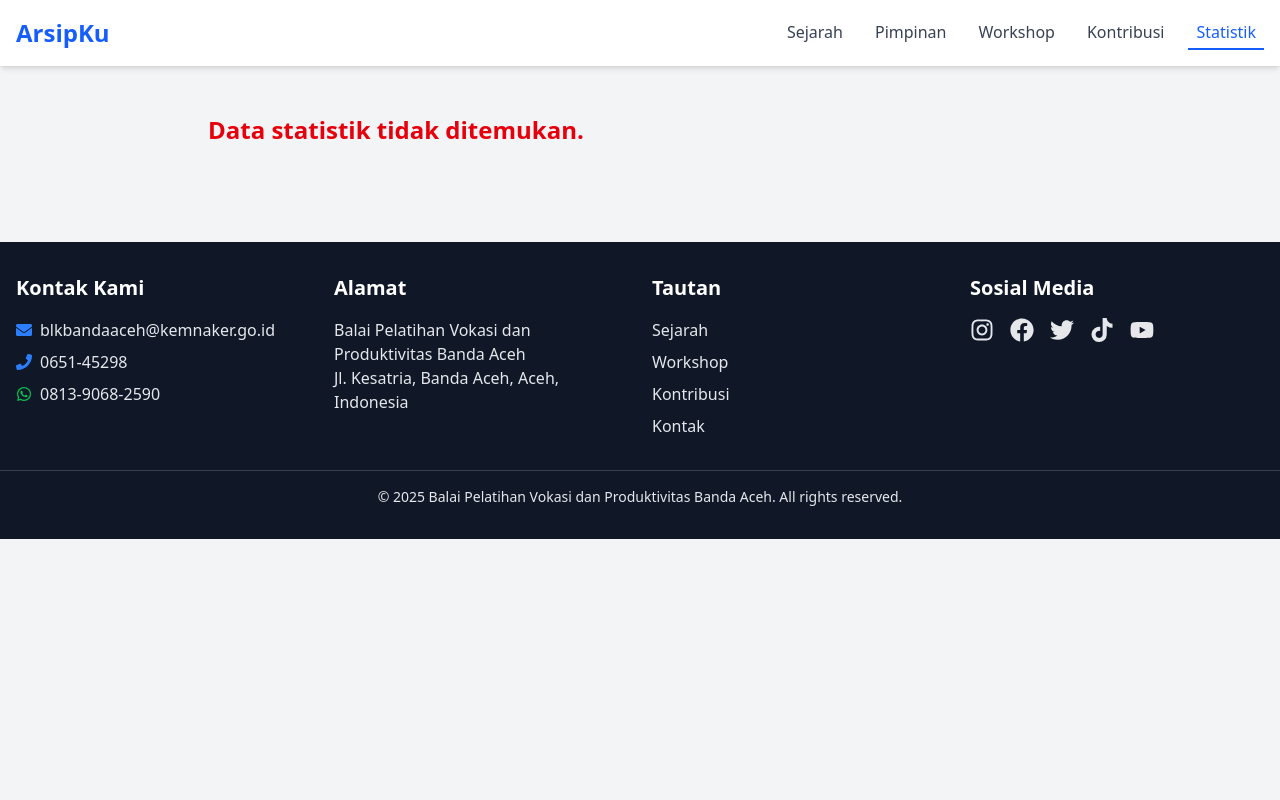
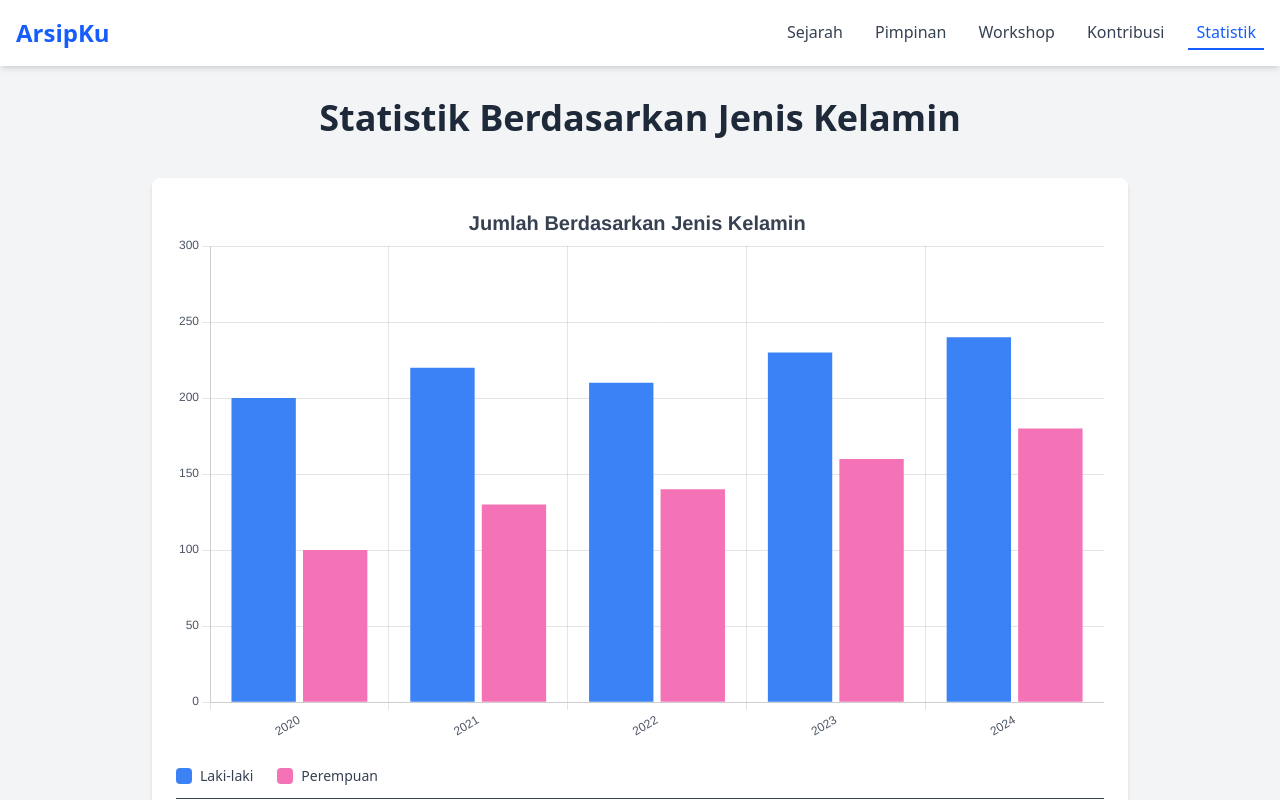
Before and after one commit to rizal-fahmi/arsipku, a React (Vite) app: page /statistik/gender in a window 1280 px wide. Shown: the top 800 px of the page. Built offline with nearby package versions, Linux system fonts and the light colour scheme.

Commit message:
perubahan data dan halaman statistik detail

```diff
--- a/package.json
+++ b/package.json
@@ -18,6 +18,7 @@
     "react-dom": "^19.1.0",
     "react-icons": "^5.5.0",
     "react-router-dom": "^7.6.2",
+    "react-select": "^5.10.1",
     "tailwindcss": "^4.1.10"
   },
   "devDependencies": {
--- /dev/null
+++ b/src/data/dataMap.js
@@ -0,0 +1,35 @@
+import peserta from './peserta';
+import gender from './gender';
+import penempatan from './penempatan';
+import populer from './populer';
+import usia from './usia';
+
+const dataMap = {
+  peserta: {
+    title: 'Statistik Peserta per Workshop',
+    data: peserta, // object per tahun
+    dynamicByYear: true,
+  },
+  gender: {
+    title: 'Statistik Berdasarkan Jenis Kelamin',
+    data: gender, // langsung chart.js format
+    dynamicByYear: false,
+  },
+  penempatan: {
+    title: 'Statistik Kelulusan & Penempatan Kerja Tahun 2020-2024',
+    data: penempatan,
+    dynamicByYear: false,
+  },
+  populer: {
+    title: 'Statistik Kejuruan Terpopuler',
+    data: populer,
+    dynamicByYear: true,
+  },
+  usia: {
+    title: 'Statistik Berdasarkan Usia',
+    data: usia,
+    dynamicByYear: true,
+  },
+};
+
+export default dataMap;
--- a/src/data/gender.js
+++ b/src/data/gender.js
@@ -1,74 +1,17 @@
 const gender = {
-  2020: {
-    title: 'Statistik Berdasarkan Jenis Kelamin Tahun 2020',
-    type: 'pie',
-    data: {
-      labels: ['Laki-laki', 'Perempuan'],
-      datasets: [
-        {
-          label: 'Jumlah Peserta',
-          data: [200, 100],
-          backgroundColor: ['#3b82f6', '#f472b6'],
-        },
-      ],
+  labels: ['2020', '2021', '2022', '2023', '2024'],
+  datasets: [
+    {
+      label: 'Laki-laki',
+      data: [200, 220, 210, 230, 240],
+      backgroundColor: '#3b82f6',
     },
-  },
-  2021: {
-    title: 'Statistik Berdasarkan Jenis Kelamin Tahun 2021',
-    type: 'pie',
-    data: {
-      labels: ['Laki-laki', 'Perempuan'],
-      datasets: [
-        {
-          label: 'Jumlah Peserta',
-          data: [220, 130],
-          backgroundColor: ['#3b82f6', '#f472b6'],
-        },
-      ],
+    {
+      label: 'Perempuan',
+      data: [100, 130, 140, 160, 180],
+      backgroundColor: '#f472b6',
     },
-  },
-  2022: {
-    title: 'Statistik Berdasarkan Jenis Kelamin Tahun 2022',
-    type: 'pie',
-    data: {
-      labels: ['Laki-laki', 'Perempuan'],
-      datasets: [
-        {
-          label: 'Jumlah Peserta',
-          data: [210, 140],
-          backgroundColor: ['#3b82f6', '#f472b6'],
-        },
-      ],
-    },
-  },
-  2023: {
-    title: 'Statistik Berdasarkan Jenis Kelamin Tahun 2023',
-    type: 'pie',
-    data: {
-      labels: ['Laki-laki', 'Perempuan'],
-      datasets: [
-        {
-          label: 'Jumlah Peserta',
-          data: [230, 160],
-          backgroundColor: ['#3b82f6', '#f472b6'],
-        },
-      ],
-    },
-  },
-  2024: {
-    title: 'Statistik Berdasarkan Jenis Kelamin Tahun 2024',
-    type: 'pie',
-    data: {
-      labels: ['Laki-laki', 'Perempuan'],
-      datasets: [
-        {
-          label: 'Jumlah Peserta',
-          data: [240, 180],
-          backgroundColor: ['#3b82f6', '#f472b6'],
-        },
-      ],
-    },
-  },
+  ],
 };
 
 export default gender;
--- a/src/data/peserta.js
+++ b/src/data/peserta.js
@@ -1,5 +1,5 @@
 const peserta = {
-  2020: {
+  2024: {
     'Teknik Manufaktur': 50,
     'Fashion Technology': 32,
     'Las | Welder': 25,
@@ -13,7 +13,7 @@ const peserta = {
     'Pariwisata': 14,
     'Processing': 10,
   },
-  2021: {
+  2023: {
     'Teknik Manufaktur': 55,
     'Fashion Technology': 35,
     'Las | Welder': 30,
@@ -41,7 +41,7 @@ const peserta = {
     'Pariwisata': 18,
     'Processing': 14,
   },
-  2023: {
+  2021: {
     'Teknik Manufaktur': 70,
     'Fashion Technology': 40,
     'Las | Welder': 35,
@@ -55,7 +55,7 @@ const peserta = {
     'Pariwisata': 20,
     'Processing': 16,
   },
-  2024: {
+  2020: {
     'Teknik Manufaktur': 80,
     'Fashion Technology': 42,
     'Las | Welder': 38,
--- a/src/data/populer.js
+++ b/src/data/populer.js
@@ -1,104 +1,48 @@
+const colors = {
+  'Teknologi Informasi dan Komunikasi (TIK)': '#3b82f6',
+  'Teknik Manufaktur': '#10b981',
+  Otomotif: '#f59e0b',
+  'Fashion Technology': '#ef4444',
+  'Las | Welder': '#8b5cf6',
+};
+
 const populer = {
-  2020: {
-    title: 'Top 5 Kejuruan Terpopuler Tahun 2020',
-    type: 'bar',
-    data: {
-      labels: [
-        'Teknologi Informasi dan Komunikasi (TIK)',
-        'Teknik Manufaktur',
-        'Otomotif',
-        'Fashion Technology',
-        'Las | Welder',
-      ],
-      datasets: [
-        {
-          label: 'Jumlah Peserta',
-          data: [48, 50, 38, 32, 25],
-          backgroundColor: '#3b82f6',
-        },
-      ],
-    },
+  2024: {
+    'Teknologi Informasi dan Komunikasi (TIK)': 48,
+    'Teknik Manufaktur': 50,
+    Otomotif: 38,
+    'Fashion Technology': 32,
+    'Las | Welder': 25,
+  },
+  2023: {
+    'Teknologi Informasi dan Komunikasi (TIK)': 52,
+    'Teknik Manufaktur': 55,
+    Otomotif: 40,
+    'Fashion Technology': 35,
+    'Las | Welder': 30,
+  },
+  2022: {
+    'Teknologi Informasi dan Komunikasi (TIK)': 58,
+    'Teknik Manufaktur': 60,
+    Otomotif: 45,
+    'Fashion Technology': 38,
+    'Las | Welder': 33,
   },
   2021: {
-    title: 'Top 5 Kejuruan Terpopuler Tahun 2021',
-    type: 'bar',
-    data: {
-      labels: [
-        'Teknologi Informasi dan Komunikasi (TIK)',
-        'Teknik Manufaktur',
-        'Otomotif',
-        'Fashion Technology',
-        'Las | Welder',
-      ],
-      datasets: [
-        {
-          label: 'Jumlah Peserta',
-          data: [52, 55, 40, 35, 30],
-          backgroundColor: '#10b981',
-        },
-      ],
-    },
+    'Teknologi Informasi dan Komunikasi (TIK)': 70,
+    'Teknik Manufaktur': 65,
+    Otomotif: 50,
+    'Fashion Technology': 40,
+    'Las | Welder': 35,
   },
-  2022: {
-    title: 'Top 5 Kejuruan Terpopuler Tahun 2022',
-    type: 'bar',
-    data: {
-      labels: [
-        'Teknologi Informasi dan Komunikasi (TIK)',
-        'Teknik Manufaktur',
-        'Otomotif',
-        'Fashion Technology',
-        'Las | Welder',
-      ],
-      datasets: [
-        {
-          label: 'Jumlah Peserta',
-          data: [58, 60, 45, 38, 33],
-          backgroundColor: '#f59e0b',
-        },
-      ],
-    },
-  },
-  2023: {
-    title: 'Top 5 Kejuruan Terpopuler Tahun 2023',
-    type: 'bar',
-    data: {
-      labels: [
-        'Teknologi Informasi dan Komunikasi (TIK)',
-        'Teknik Manufaktur',
-        'Otomotif',
-        'Fashion Technology',
-        'Las | Welder',
-      ],
-      datasets: [
-        {
-          label: 'Jumlah Peserta',
-          data: [70, 65, 50, 40, 35],
-          backgroundColor: '#ef4444',
-        },
-      ],
-    },
-  },
-  2024: {
-    title: 'Top 5 Kejuruan Terpopuler Tahun 2024',
-    type: 'bar',
-    data: {
-      labels: [
-        'Teknologi Informasi dan Komunikasi (TIK)',
-        'Teknik Manufaktur',
-        'Otomotif',
-        'Fashion Technology',
-        'Las | Welder',
-      ],
-      datasets: [
-        {
-          label: 'Jumlah Peserta',
-          data: [80, 70, 55, 42, 38],
-          backgroundColor: '#8b5cf6',
-        },
-      ],
-    },
+  2020: {
+    'Teknologi Informasi dan Komunikasi (TIK)': 80,
+    'Teknik Manufaktur': 70,
+    Otomotif: 55,
+    'Fashion Technology': 42,
+    'Las | Welder': 38,
   },
 };
 
+export { colors };
 export default populer;
--- a/src/data/usia.js
+++ b/src/data/usia.js
@@ -1,74 +1,78 @@
 const usia = {
-  2020: {
-    title: 'Statistik Berdasarkan Usia Tahun 2020',
-    type: 'bar',
-    data: {
-      labels: ['< 20', '20–24', '25–29', '30–34', '35+'],
-      datasets: [
-        {
-          label: 'Jumlah Peserta',
-          data: [30, 90, 70, 50, 20],
-          backgroundColor: '#6366f1',
-        },
-      ],
-    },
+  2024: {
+    '15-19': 10,
+    '20-24': 30,
+    '25-29': 20,
+    '30-34': 15,
+    '35-39': 10,
+    '40-44': 8,
+    '45-49': 5,
+    '50-54': 4,
+    '55-59': 3,
+    '60+': 2,
+  },
+  2023: {
+    '15-19': 12,
+    '20-24': 35,
+    '25-29': 25,
+    '30-34': 18,
+    '35-39': 11,
+    '40-44': 9,
+    '45-49': 6,
+    '50-54': 5,
+    '55-59': 4,
+    '60+': 3,
+  },
+  2022: {
+    '15-19': 15,
+    '20-24': 38,
+    '25-29': 27,
+    '30-34': 20,
+    '35-39': 12,
+    '40-44': 10,
+    '45-49': 7,
+    '50-54': 6,
+    '55-59': 5,
+    '60+': 5,
   },
   2021: {
-    title: 'Statistik Berdasarkan Usia Tahun 2021',
-    type: 'bar',
-    data: {
-      labels: ['< 20', '20–24', '25–29', '30–34', '35+'],
-      datasets: [
-        {
-          label: 'Jumlah Peserta',
-          data: [40, 100, 75, 55, 25],
-          backgroundColor: '#6366f1',
-        },
-      ],
-    },
+    '15-19': 18,
+    '20-24': 40,
+    '25-29': 28,
+    '30-34': 22,
+    '35-39': 14,
+    '40-44': 11,
+    '45-49': 8,
+    '50-54': 6,
+    '55-59': 5,
+    '60+': 6,
   },
-  2022: {
-    title: 'Statistik Berdasarkan Usia Tahun 2022',
-    type: 'bar',
-    data: {
-      labels: ['< 20', '20–24', '25–29', '30–34', '35+'],
-      datasets: [
-        {
-          label: 'Jumlah Peserta',
-          data: [45, 110, 80, 60, 30],
-          backgroundColor: '#6366f1',
-        },
-      ],
-    },
-  },
-  2023: {
-    title: 'Statistik Berdasarkan Usia Tahun 2023',
-    type: 'bar',
-    data: {
-      labels: ['< 20', '20–24', '25–29', '30–34', '35+'],
-      datasets: [
-        {
-          label: 'Jumlah Peserta',
-          data: [50, 115, 85, 65, 35],
-          backgroundColor: '#6366f1',
-        },
-      ],
-    },
-  },
-  2024: {
-    title: 'Statistik Berdasarkan Usia Tahun 2024',
-    type: 'bar',
-    data: {
-      labels: ['< 20', '20–24', '25–29', '30–34', '35+'],
-      datasets: [
-        {
-          label: 'Jumlah Peserta',
-          data: [55, 120, 90, 70, 40],
-          backgroundColor: '#6366f1',
-        },
-      ],
-    },
+  2020: {
+    '15-19': 20,
+    '20-24': 42,
+    '25-29': 30,
+    '30-34': 25,
+    '35-39': 15,
+    '40-44': 12,
+    '45-49': 9,
+    '50-54': 8,
+    '55-59': 6,
+    '60+': 8,
   },
 };
 
+const colors = [
+  '#3b82f6',
+  '#10b981',
+  '#f59e0b',
+  '#ef4444',
+  '#6366f1',
+  '#ec4899',
+  '#14b8a6',
+  '#8b5cf6',
+  '#f97316',
+  '#1e8449',
+];
+
+export { colors };
 export default usia;
--- a/src/pages/StatistikDetail.jsx
+++ b/src/pages/StatistikDetail.jsx
@@ -1,24 +1,47 @@
 import { useParams } from 'react-router-dom';
 import { useState } from 'react';
 import { Bar } from 'react-chartjs-2';
+import Select from 'react-select';
 import {
   Chart as ChartJS,
   CategoryScale,
   LinearScale,
   BarElement,
   Tooltip,
+  Legend,
   Title,
 } from 'chart.js';
+import dataMap from '../data/dataMap';
 
-import pesertaPerWorkshop from '../data/peserta';
-
-ChartJS.register(CategoryScale, LinearScale, BarElement, Tooltip, Title);
+ChartJS.register(
+  CategoryScale,
+  LinearScale,
+  BarElement,
+  Tooltip,
+  Legend,
+  Title
+);
 
 export default function StatistikDetail() {
   const { slug } = useParams();
+  const chartConfig = dataMap[slug];
+
   const [selectedYear, setSelectedYear] = useState('2024');
 
-  if (slug !== 'peserta') {
+  const colors = [
+    '#3b82f6',
+    '#10b981',
+    '#f59e0b',
+    '#ef4444',
+    '#6366f1',
+    '#ec4899',
+    '#14b8a6',
+    '#8b5cf6',
+    '#f97316',
+    '#1e8449',
+  ];
+
+  if (!chartConfig) {
     return (
       <div className="max-w-4xl mx-auto px-4 py-12">
         <h1 className="text-2xl font-semibold text-red-600">
@@ -28,101 +51,116 @@ export default function StatistikDetail() {
     );
   }
 
-  const tahunList = Object.keys(pesertaPerWorkshop).sort();
+  let barData;
+  let tahunList = [];
+  let total = 0;
+  let kategoriTotals = [];
 
-  // Gabungkan semua data jika "Semua Tahun" dipilih
+  if (chartConfig.dynamicByYear) {
+    const dataByYear = chartConfig.data;
+    tahunList = Object.keys(dataByYear).sort();
+
     const combinedData = {};
     if (selectedYear === 'all') {
       tahunList.forEach((tahun) => {
-      const data = pesertaPerWorkshop[tahun];
-      for (const [workshop, jumlah] of Object.entries(data)) {
-        combinedData[workshop] = (combinedData[workshop] || 0) + jumlah;
+        const data = dataByYear[tahun];
+        for (const [key, val] of Object.entries(data)) {
+          combinedData[key] = (combinedData[key] || 0) + val;
         }
       });
     }
 
     const currentData =
-    selectedYear === 'all' ? combinedData : pesertaPerWorkshop[selectedYear];
+      selectedYear === 'all' ? combinedData : dataByYear[selectedYear];
 
-  const colors = [
-    '#3b82f6',
-    '#10b981',
-    '#f59e0b',
-    '#ef4444',
-    '#8b5cf6',
-    '#6366f1',
-    '#ec4899',
-    '#14b8a6',
-    '#f97316',
-    '#1e8449',
-    '#f4d03f',
-    '#34495e',
-  ];
+    total = Object.values(currentData).reduce((sum, val) => sum + val, 0);
 
-  const barData = {
+    barData = {
       labels: Object.keys(currentData),
       datasets: [
         {
+          label:
+            selectedYear === 'all' ? 'Semua Tahun' : `Tahun ${selectedYear}`,
           data: Object.values(currentData),
           backgroundColor: colors.slice(0, Object.keys(currentData).length),
         },
       ],
     };
+  } else {
+    barData = chartConfig.data;
+
+    kategoriTotals = chartConfig.data.datasets.map((dataset) => {
+      const sum = dataset.data.reduce((acc, val) => acc + val, 0);
+      return { label: dataset.label, total: sum };
+    });
+
+    total = kategoriTotals.reduce((sum, item) => sum + item.total, 0);
+    barData.kategoriTotals = kategoriTotals;
+  }
 
   return (
     <div className="max-w-5xl mx-auto px-4 sm:px-6 py-8">
       <h1 className="text-3xl sm:text-4xl font-bold text-center mb-10 text-gray-800">
-        Statistik Peserta per Workshop
+        {chartConfig.title}
       </h1>
 
-      <div className="flex justify-end mb-6">
-				<label className="mr-3 mt-1.5 text-sm sm:text-base">Pilih Tahun:</label>
-        <select
-          value={selectedYear}
-          onChange={(e) => setSelectedYear(e.target.value)}
-          className="border border-gray-400 rounded px-3 py-2 text-sm sm:text-base"
-        >
-          <option value="all">Semua</option>
-          {tahunList.map((year) => (
-            <option key={year} value={year}>
-              {year}
-            </option>
-          ))}
-        </select>
+      {chartConfig.dynamicByYear && (
+        <div className="flex justify-end mb-6 items-center gap-3 sm:gap-4">
+          <label className="text-sm sm:text-base">Pilih Tahun:</label>
+          <Select
+            className="w-32 text-sm sm:text-base"
+            value={{
+              value: selectedYear,
+              label: selectedYear === 'all' ? 'Semua' : selectedYear,
+            }}
+            onChange={(selected) => setSelectedYear(selected.value)}
+            options={[
+              { value: 'all', label: 'Semua' },
+              ...tahunList.map((year) => ({ value: year, label: year })),
+            ]}
+          />
         </div>
+      )}
 
       <div className="bg-white shadow-md rounded-lg p-4 sm:p-6 overflow-x-auto">
         <div style={{ minWidth: '500px' }}>
-          {(() => {
-            const isMobile = window.innerWidth < 640;
-            const fontSize = isMobile ? 10 : 13;
-            const fontColor = '#566573';
-            const titleSize = isMobile ? 16 : 20;
-
-            return (
           <Bar
             data={barData}
             options={{
               responsive: true,
               maintainAspectRatio: false,
               plugins: {
-                    legend: { display: false },
+                legend: {
+                  display:
+                    chartConfig.dynamicByYear && barData.datasets.length > 1,
+                  position: 'top',
+                  labels: {
+                    color: '#4b5563',
+                    font: { size: 14 },
+                    boxWidth: 20,
+                  },
+                },
                 title: {
                   display: true,
-                      text: `Jumlah Peserta per Workshop ${
-                        selectedYear === 'all'
+                  text: `${chartConfig.title.replace(
+                    'Statistik ',
+                    'Jumlah '
+                  )} ${
+                    chartConfig.dynamicByYear
+                      ? selectedYear === 'all'
                         ? '(Semua Tahun)'
-                          : `Tahun ${selectedYear}`
+                        : `(Tahun ${selectedYear})`
+                      : ''
                   }`,
-                      font: { size: titleSize },
-                      color: fontColor,
+                  font: { size: 20 },
+                  color: '#374151',
                 },
               },
               scales: {
                 x: {
                   ticks: {
-                        color: fontColor,
-                        font: { size: fontSize },
+                    color: '#4b5563',
+                    font: { size: 12 },
                     maxRotation: 45,
                     minRotation: 30,
                   },
@@ -131,17 +169,62 @@ export default function StatistikDetail() {
                   beginAtZero: true,
                   grace: '50%',
                   ticks: {
-                        color: fontColor,
-                        font: { size: fontSize },
+                    color: '#4b5563',
+                    font: { size: 12 },
                   },
                 },
               },
             }}
             height={540}
           />
-            );
-          })()}
         </div>
+
+        {/* Total dan Manual Legend */}
+        {chartConfig.dynamicByYear ? (
+          <p className="mt-4 ml-5 text-left text-xl text-gray-700">
+            Total:{' '}
+            <span className="font-semibold">{total.toLocaleString()}</span>{' '}
+            orang
+          </p>
+        ) : (
+          <div className="mt-6 text-sm text-gray-700 space-y-3">
+            {/* Manual Legend */}
+            <div className="flex flex-wrap gap-6 items-center mb-3">
+              {barData.datasets.map((ds, idx) => (
+                <div key={idx} className="flex items-center gap-2">
+                  <span
+                    className="inline-block w-4 h-4 rounded-sm"
+                    style={{ backgroundColor: ds.backgroundColor }}
+                  ></span>
+                  <span className="font-medium">{ds.label}</span>
+                </div>
+              ))}
+            </div>
+
+            {/* Total per kategori */}
+            <div className="border-t pt-3">
+              {barData.kategoriTotals?.map((item, idx) => (
+                <div
+                  key={idx}
+                  className="flex justify-between border-b py-1 px-1 sm:px-2"
+                >
+                  <span>
+                    Total <span className="font-medium">{item.label}</span>
+                  </span>
+                  <span className="font-semibold">
+                    {item.total.toLocaleString()} orang
+                  </span>
+                </div>
+              ))}
+
+              {/* Grand Total */}
+              <div className="flex justify-between mt-3 font-bold text-gray-800 px-1 sm:px-2">
+                <span>Total Keseluruhan</span>
+                <span>{total.toLocaleString()} orang</span>
+              </div>
+            </div>
+          </div>
+        )}
       </div>
     </div>
   );
```
Also changed, not shown: src/data/penempatan.js (+3 -84 lines), 1 other file (tests, documents, lock files or other folders). Lines whose indentation alone changed are shown as unchanged.
